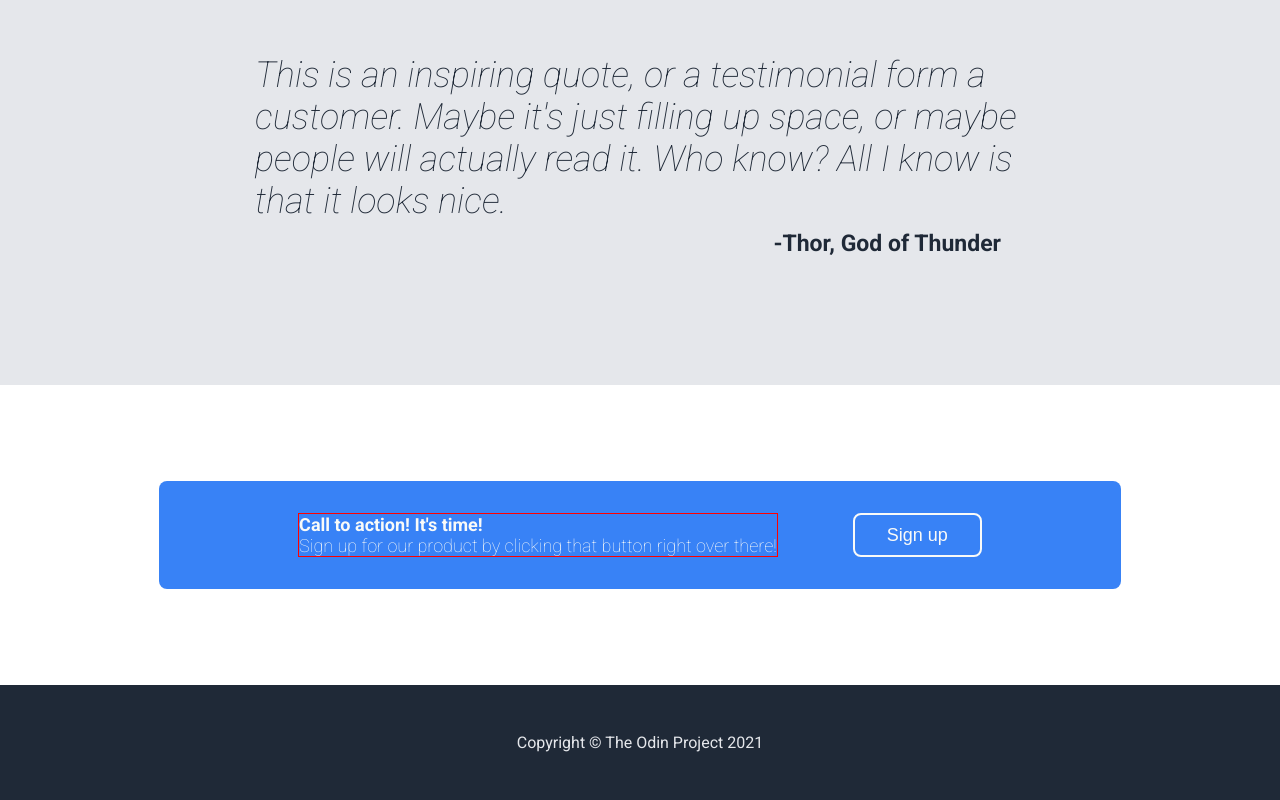
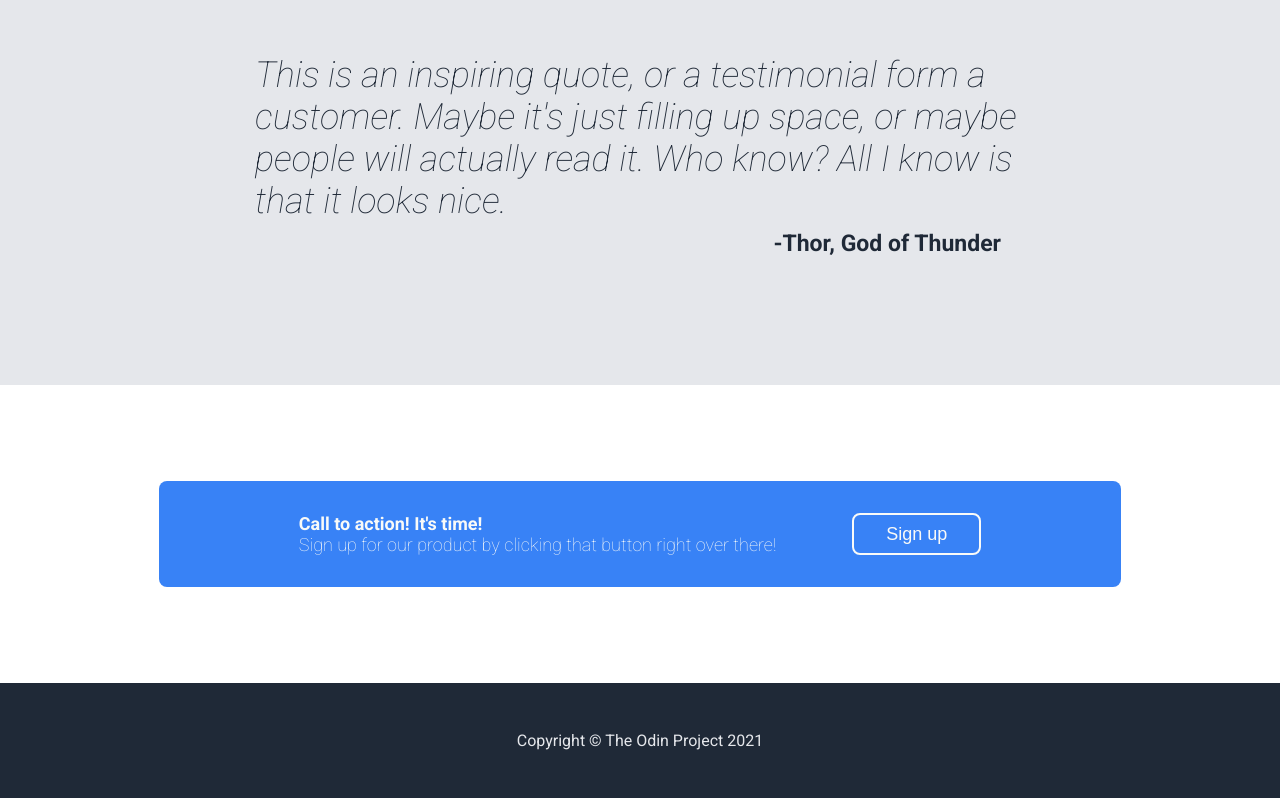
Before and after one commit to akntmzjtj/odin-landing-page, a plain HTML site: page index.html in a window 1280 px wide. Shown: the part 1148-1948 px from the top of the page. Drawn offline with Linux system fonts and the light colour scheme.

Commit message:
call to action text no longer has red border

```diff
--- a/styles.css
+++ b/styles.css
@@ -224,10 +224,6 @@ a {
     gap: 32px;
 }
 
-.call-to-action .container .left {
-    border: 1px solid red;
-}
-
 .call-to-action .container .left .title {
     font-size: 18px;
     font-weight: bold;
```
